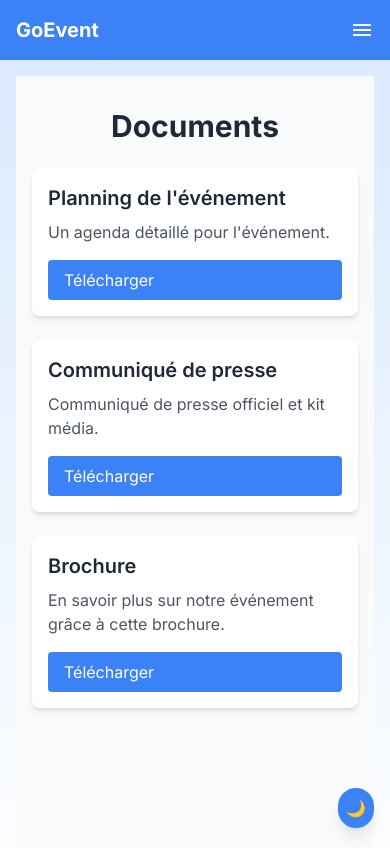
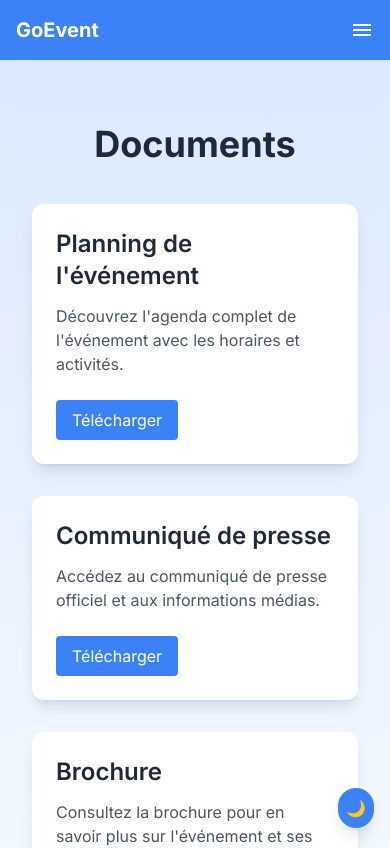
Before and after one commit to s6serge/goevents-app, a Next.js app: page /documents in a window 390 px wide. Shown: the top 848 px of the page. Built offline with nearby package versions, Linux system fonts and the light colour scheme.

Commit message:
Improved responsiveness for documents page

```diff
--- a/app/documents/page.jsx
+++ b/app/documents/page.jsx
@@ -1,60 +1,68 @@
 // app/documents/page.jsx
 import Link from 'next/link';
 
-// Composant de la page "Documents"
+// Page "Documents" améliorée avec une meilleure réactivité et un design moderne
 export default function DocumentsPage() {
-  // Données d'exemple pour les documents
+  // Tableau de données pour les documents
   const documents = [
     {
       title: "Planning de l'événement",
-      description: "Un agenda détaillé pour l'événement.",
-      link: "/documents/planning.pdf", // Assurez-vous que ce fichier existe dans le dossier public/documents
+      description: "Découvrez l'agenda complet de l'événement avec les horaires et activités.",
+      link: "/documents/planning.pdf", // Assurez-vous que ce fichier existe dans public/documents
     },
     {
       title: "Communiqué de presse",
-      description: "Communiqué de presse officiel et kit média.",
-      link: "/documents/communique.pdf", // Assurez-vous que ce fichier existe dans le dossier public/documents
+      description: "Accédez au communiqué de presse officiel et aux informations médias.",
+      link: "/documents/communique.pdf", // Assurez-vous que ce fichier existe dans public/documents
     },
     {
       title: "Brochure",
-      description: "En savoir plus sur notre événement grâce à cette brochure.",
-      link: "/documents/brochure.pdf", // Assurez-vous que ce fichier existe dans le dossier public/documents
+      description: "Consultez la brochure pour en savoir plus sur l'événement et ses activités.",
+      link: "/documents/brochure.pdf", // Assurez-vous que ce fichier existe dans public/documents
     },
-    // Ajoutez d'autres documents si nécessaire
+    {
+      title: "Programme détaillé",
+      description: "Un aperçu détaillé du programme pour chaque journée de l'événement.",
+      link: "/documents/programme.pdf", // Assurez-vous que ce fichier existe dans public/documents
+    },
+    // Ajoutez d'autres documents ici si nécessaire
   ];
 
   return (
-    <div className="py-8 bg-gray-50 dark:bg-gray-900 min-h-screen">
+    <div className="py-12 bg-gradient-to-b from-blue-100 to-white dark:from-gray-800 dark:to-gray-900 min-h-screen">
       {/* Conteneur principal centré */}
       <div className="container mx-auto px-4">
-        {/* Titre de la page */}
-        <h1 className="text-3xl font-bold mb-6 text-gray-800 dark:text-white text-center">
+        {/* Titre de la page avec animation */}
+        <h1 className="text-4xl font-bold text-center text-gray-800 dark:text-white mb-10 animate-fadeInUp">
           Documents
         </h1>
-        {/* Grille responsive pour l'affichage des documents */}
-        <div className="grid grid-cols-1 sm:grid-cols-2 md:grid-cols-3 gap-6">
+        {/* Grille responsive améliorée */}
+        <div className="grid grid-cols-1 sm:grid-cols-2 lg:grid-cols-3 gap-8">
           {documents.map((doc, index) => (
             <div
               key={index}
-              className="bg-white dark:bg-gray-800 shadow-md rounded-lg p-4 flex flex-col"
+              className="bg-white dark:bg-gray-800 shadow-lg rounded-xl overflow-hidden transform transition duration-300 hover:scale-105 hover:shadow-2xl animate-fadeInUp"
             >
+              {/* Conteneur de contenu du document */}
+              <div className="p-6">
                 {/* Titre du document */}
-              <h2 className="text-xl font-semibold text-gray-800 dark:text-white mb-2">
+                <h2 className="text-2xl font-semibold text-gray-800 dark:text-white mb-3">
                   {doc.title}
                 </h2>
                 {/* Description du document */}
-              <p className="text-gray-600 dark:text-gray-300 mb-4">
+                <p className="text-gray-600 dark:text-gray-300 mb-6">
                   {doc.description}
                 </p>
-              {/* Lien de téléchargement */}
+                {/* Lien de téléchargement stylé */}
                 <Link
                   href={doc.link}
                   target="_blank"
                   rel="noopener noreferrer"
-                className="mt-auto inline-block bg-blue-500 hover:bg-blue-600 text-white py-2 px-4 rounded transition duration-300"
+                  className="inline-block bg-blue-500 hover:bg-blue-600 text-white py-2 px-4 rounded transition duration-300"
                 >
                   Télécharger
                 </Link>
+              </div>
             </div>
           ))}
         </div>
```
Lines whose indentation alone changed are shown as unchanged.
